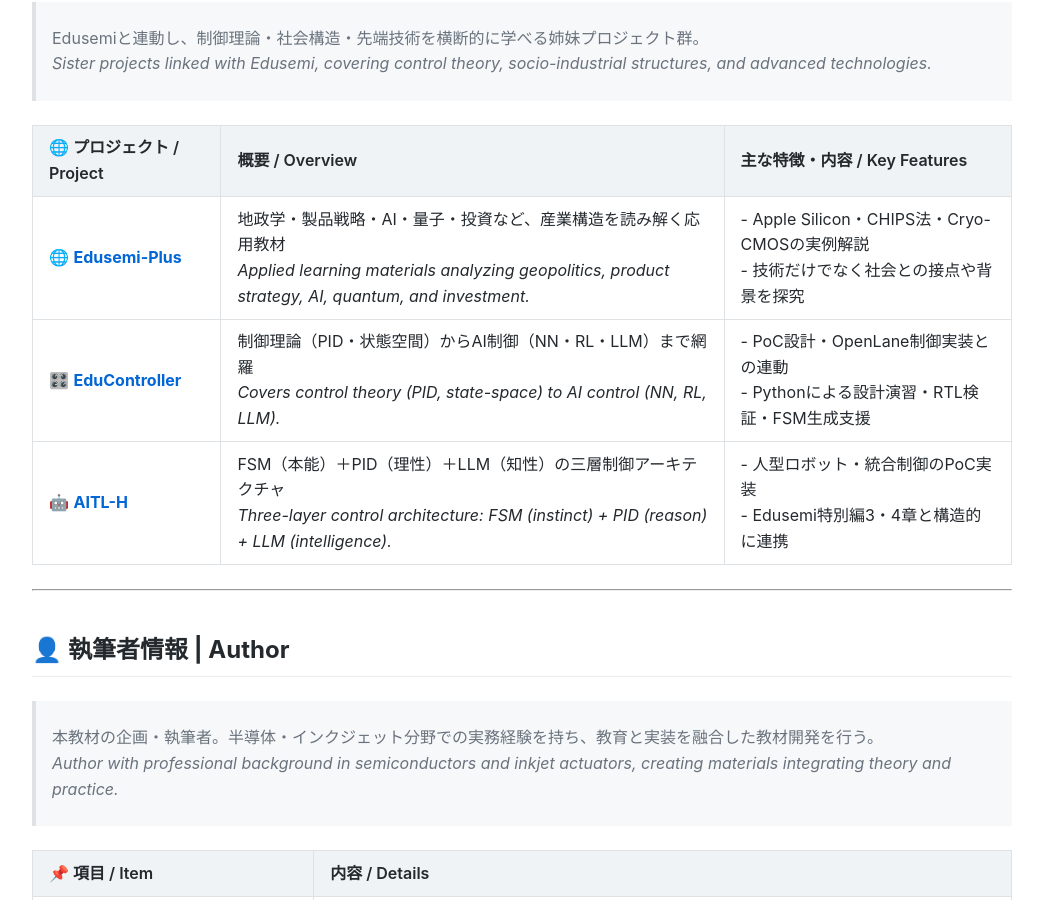
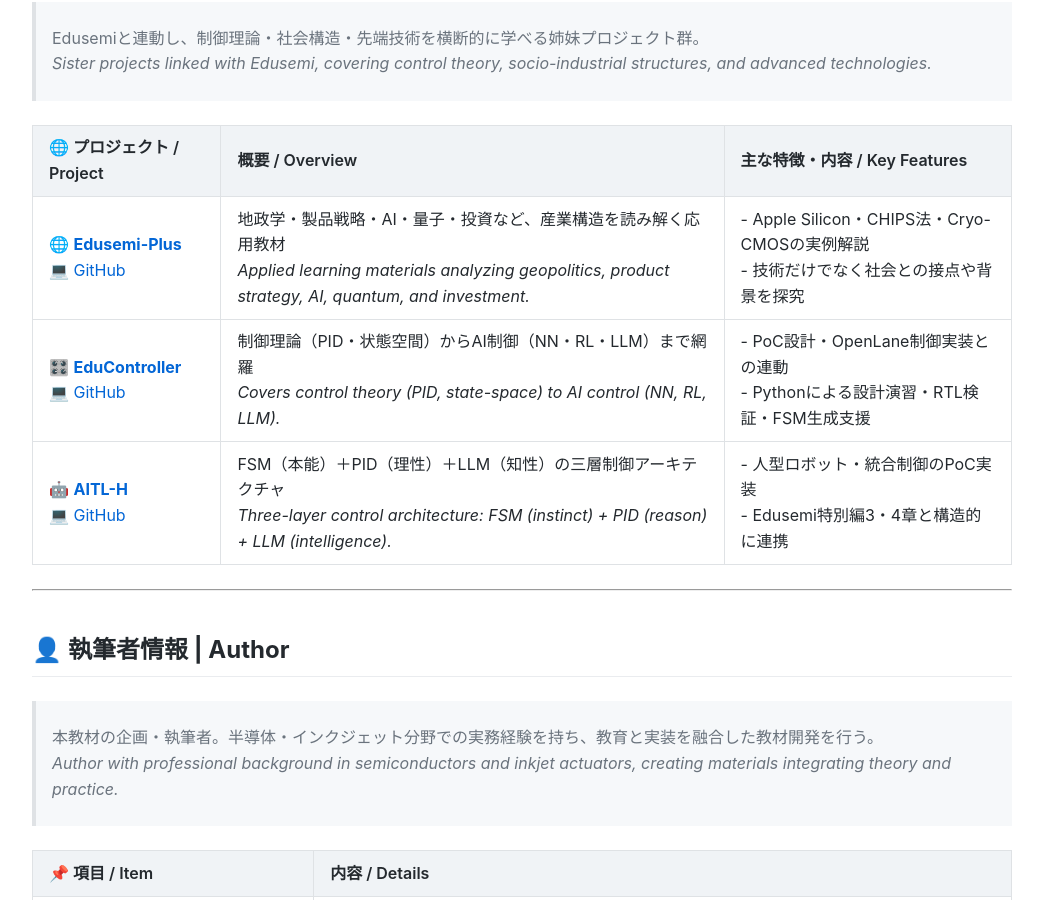
Before and after one commit to Samizo-AITL/Edusemi-v4x, a Jekyll site: the page built from index.md, in a window 1280 px wide and 900 px high, scrolled down 4729 px. Shown: the whole window, without its empty margins (118-1161 px from the left). Built offline with Jekyll 4.4.1, drawn with Linux system fonts in a browser that asks for light colours.

Commit message:
Update index.md

```diff
--- a/index.md
+++ b/index.md
@@ -118,9 +118,9 @@
 
 | 🌐 プロジェクト / Project | 概要 / Overview | 主な特徴・内容 / Key Features |
 |--------------|------|----------------|
-| 🌐 [**Edusemi-Plus**](https://github.com/Samizo-AITL/edusemi-plus) | 地政学・製品戦略・AI・量子・投資など、産業構造を読み解く応用教材<br>*Applied learning materials analyzing geopolitics, product strategy, AI, quantum, and investment.* | - Apple Silicon・CHIPS法・Cryo-CMOSの実例解説<br>- 技術だけでなく社会との接点や背景を探究 |
-| 🎛️ [**EduController**](https://github.com/Samizo-AITL/EduController) | 制御理論（PID・状態空間）からAI制御（NN・RL・LLM）まで網羅<br>*Covers control theory (PID, state-space) to AI control (NN, RL, LLM).* | - PoC設計・OpenLane制御実装との連動<br>- Pythonによる設計演習・RTL検証・FSM生成支援 |
-| 🤖 [**AITL-H**](https://github.com/Samizo-AITL/AITL-H) | FSM（本能）＋PID（理性）＋LLM（知性）の三層制御アーキテクチャ<br>*Three-layer control architecture: FSM (instinct) + PID (reason) + LLM (intelligence).* | - 人型ロボット・統合制御のPoC実装<br>- Edusemi特別編3・4章と構造的に連携 |
+| 🌐 [**Edusemi-Plus**](https://samizo-aitl.github.io/Edusemi-Plus/) <br>💻 [GitHub](https://github.com/Samizo-AITL/Edusemi-Plus) | 地政学・製品戦略・AI・量子・投資など、産業構造を読み解く応用教材<br>*Applied learning materials analyzing geopolitics, product strategy, AI, quantum, and investment.* | - Apple Silicon・CHIPS法・Cryo-CMOSの実例解説<br>- 技術だけでなく社会との接点や背景を探究 |
+| 🎛️ [**EduController**](https://samizo-aitl.github.io/EduController/) <br>💻 [GitHub](https://github.com/Samizo-AITL/EduController) | 制御理論（PID・状態空間）からAI制御（NN・RL・LLM）まで網羅<br>*Covers control theory (PID, state-space) to AI control (NN, RL, LLM).* | - PoC設計・OpenLane制御実装との連動<br>- Pythonによる設計演習・RTL検証・FSM生成支援 |
+| 🤖 [**AITL-H**](https://samizo-aitl.github.io/AITL-H/) <br>💻 [GitHub](https://github.com/Samizo-AITL/AITL-H) | FSM（本能）＋PID（理性）＋LLM（知性）の三層制御アーキテクチャ<br>*Three-layer control architecture: FSM (instinct) + PID (reason) + LLM (intelligence).* | - 人型ロボット・統合制御のPoC実装<br>- Edusemi特別編3・4章と構造的に連携 |
 
 ---
 
```
